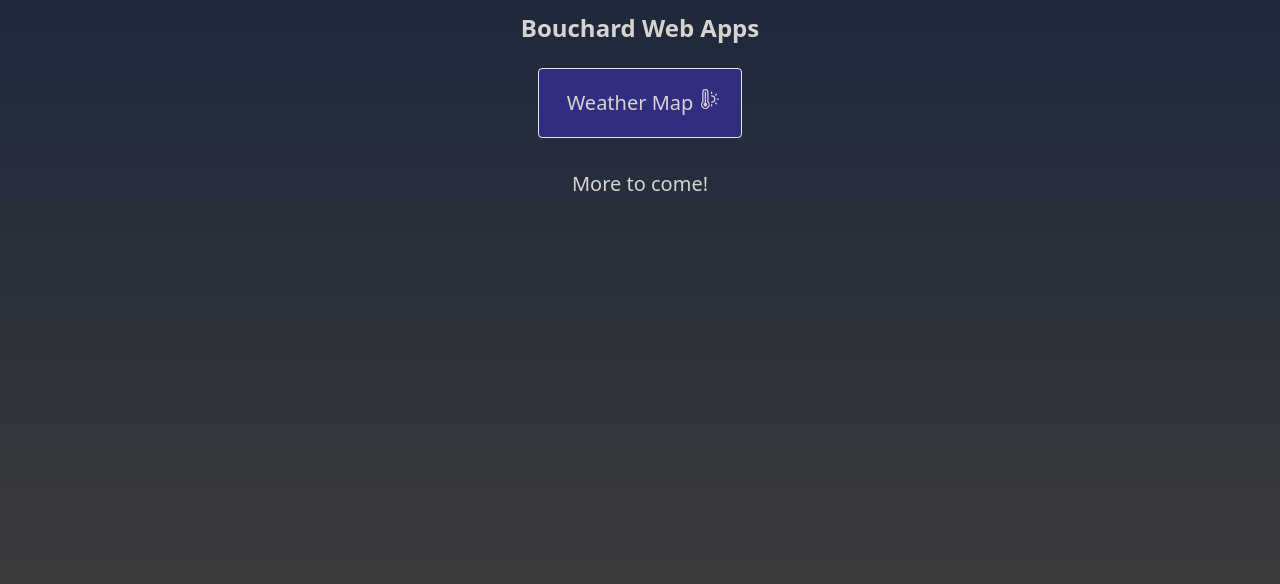
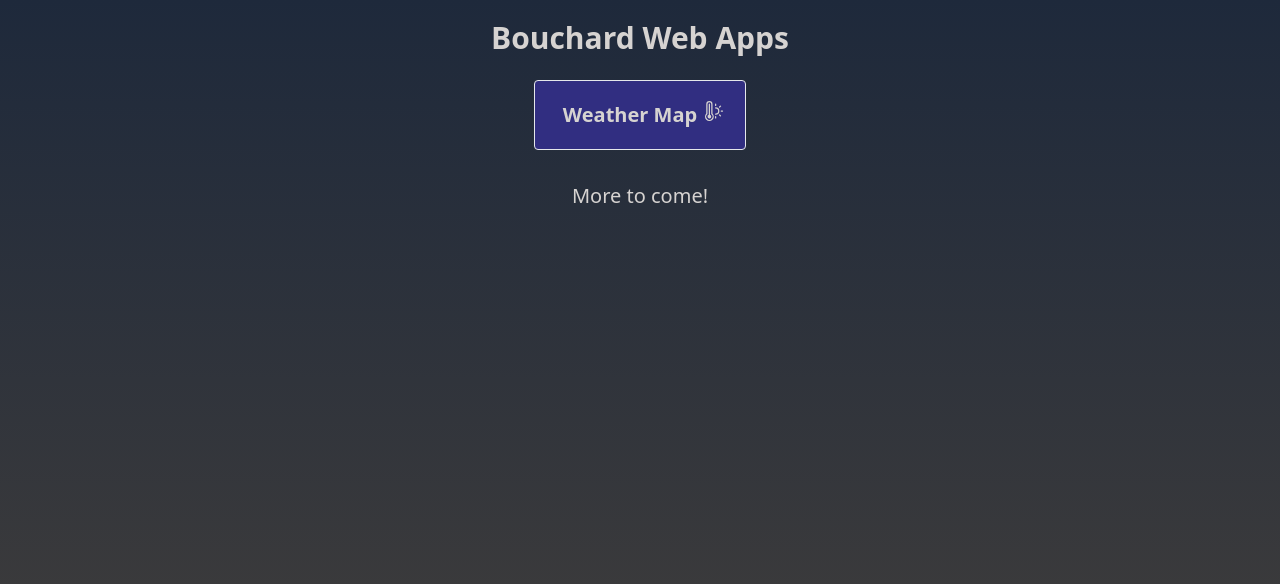
Before and after one commit to JoeBouchard/nextjs-portfolio, a Next.js app: page /webapps in a window 1280 px wide. Shown: the top 584 px of the page. Built offline with nearby package versions, Linux system fonts and the light colour scheme.

Commit message:
Improved webapp display

```diff
--- a/pages/_app.js
+++ b/pages/_app.js
@@ -5,6 +5,9 @@ import "parallelowow/parallelowow.js";
 import { useEffect } from "react";
 import { useRouter } from "next/router";
 import Head from "next/head";
+import Link from "next/link";
+import { AiTwotoneHome as Home } from "react-icons/ai";
+import { IconContext } from "react-icons/lib";
 
 const MyApp = ({ Component, pageProps }) => {
   const { route } = useRouter();
@@ -59,19 +62,50 @@ const MyApp = ({ Component, pageProps }) => {
       <>
         <Head>
           <link rel="manifest" href="/manifest.json" />
+          <link rel="preconnect" href="https://fonts.googleapis.com" />
+          <link rel="preconnect" href="https://fonts.gstatic.com" crossorigin />
+          <link
+            href="https://fonts.googleapis.com/css2?family=Uncial+Antiqua&display=swap"
+            rel="stylesheet"
+          />
           <meta name="theme-color" content="#90cdf4" />
         </Head>
         <Component {...pageProps} />
+        {route !== "/webapps" && (
+          <Link href="/webapps">
+            <a
+              style={{
+                position: "absolute",
+                bottom: "5vh",
+                right: "5px",
+                zIndex: 10000,
+              }}
+              className="text-stone-300 bg-indigo-900 p-1 rounded border"
+            >
+              <IconContext.Provider value={{ size: 28 }}>
+                <Home />
+              </IconContext.Provider>
+            </a>
+          </Link>
+        )}
       </>
     );
   }
   return (
     <>
+      <Head>
+        <link rel="preconnect" href="https://fonts.googleapis.com" />
+        <link rel="preconnect" href="https://fonts.gstatic.com" crossorigin />
+        <link
+          href="https://fonts.googleapis.com/css2?family=Uncial+Antiqua&display=swap"
+          rel="stylesheet"
+        />
+      </Head>
       <script src="https://unpkg.com/css-paint-polyfill"></script>
       <div
         style={{
           height: "100vh",
-          width: "100vw",
+          width: "100%",
           zIndex: 1,
           position: "absolute",
           "--parallelowow-tile-width": 56,
@@ -96,7 +130,7 @@ const MyApp = ({ Component, pageProps }) => {
         dark:from-slate-800 dark:to-stone-700"
         style={{
           height: "100vh",
-          width: "100vw",
+          width: "100%",
           zIndex: 2,
           position: "absolute",
           top: 0,
@@ -114,7 +148,9 @@ const MyApp = ({ Component, pageProps }) => {
           zIndex: 3,
           background: undefined,
           height: "100vh",
-          overflow: "scroll",
+          width: "100%",
+          overflowY: "scroll",
+          overflowX: "hidden",
           position: "relative",
         }}
       >
--- a/pages/webapps.js
+++ b/pages/webapps.js
@@ -1,6 +1,15 @@
 import Link from "next/link";
 import { BsThermometerSun as Weather } from "react-icons/bs";
+
 const Webapps = () => {
+  const webapps = [
+    {
+      link: "weathermap",
+      icon: <Weather />,
+      description: "Weather Map",
+    },
+  ];
+
   return (
     <div
       className="bg-fixed bg-center bg-cover
@@ -8,23 +17,30 @@ const Webapps = () => {
         from-slate-800 to-stone-700 text-stone-300"
       style={{
         width: "100vw",
-        height: "100vh",
+        minHeight: "100vh",
+        height: "100%",
       }}
     >
-      <h1 className="mx-auto text-center text-2xl font-bold p-3">
+      <h1 className="mx-auto text-center text-3xl font-bold p-3 pt-5">
         Bouchard Web Apps
       </h1>
-      <Link href="/webapps/weathermap">
+      {webapps.map((w, k) => (
+        <Link href={`/webapps/${w.link}`} key={k} id={k}>
           <div
-          className="mx-auto text-xl p-5 m-3 border rounded bg-indigo-900"
-          style={{ display: "flex", inlineSize: "fit-content" }}
+            className="animate-fadeUp mx-auto text-xl font-bold p-5 m-3 border rounded bg-indigo-900"
+            style={{
+              display: "flex",
+              inlineSize: "fit-content",
+              animationDelay: `${k / 5}s`,
+            }}
           >
             <span className="px-2" style={{ display: "inline" }}>
-            Weather Map
+              {w.description}
             </span>
-          <Weather />
+            {w.icon}
           </div>
         </Link>
+      ))}
       <div className="mx-auto text-xl p-5 text-center">More to come!</div>
     </div>
   );
```
Lines whose indentation alone changed are shown as unchanged.
